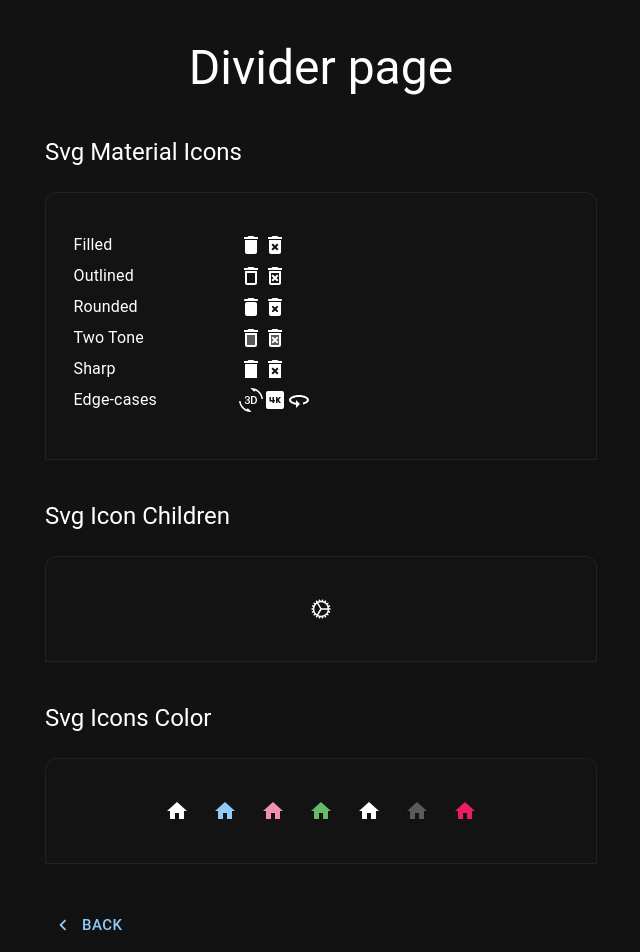
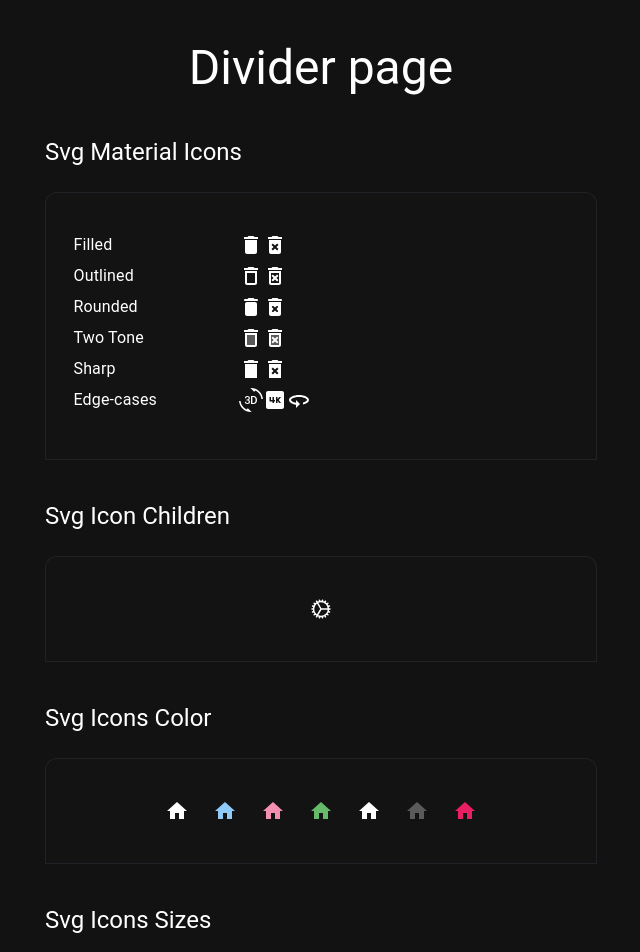
Before and after one commit to watcharakornton/mui_tutorials, a React (Vite) app: page /icons in a window 1280 px wide. Shown: the top 952 px of the page, without its empty margins (319-959 px from the left). Built offline with nearby package versions, Linux system fonts and the light colour scheme.

Commit message:
Add SvgIconsSize module into Icons component

```diff
--- a/src/data-display/IconsComponent.jsx
+++ b/src/data-display/IconsComponent.jsx
@@ -24,6 +24,14 @@ import {
     SvgIcon,
     Stack,
 } from "@mui/material";
+
+export const SvgIconsSize = () => {
+    return (
+       <MyContainer title="Svg Icons Sizes">
+
+       </MyContainer>
+    )
+}
 
 export const SvgIconsColor = () => {
     function HomeIcon(props) {
--- a/src/pages/IconsPage.jsx
+++ b/src/pages/IconsPage.jsx
@@ -6,6 +6,7 @@ import {
     SvgMaterialIcons,
     SvgIconChildren,
     SvgIconsColor,
+    SvgIconsSize,
 } from "../data-display/IconsComponent";
 
 const IconsPage = () => {
@@ -13,6 +14,7 @@ const IconsPage = () => {
         <SvgMaterialIcons />,
         <SvgIconChildren />,
         <SvgIconsColor />,
+        <SvgIconsSize />,
     ];
 
     return (
```
